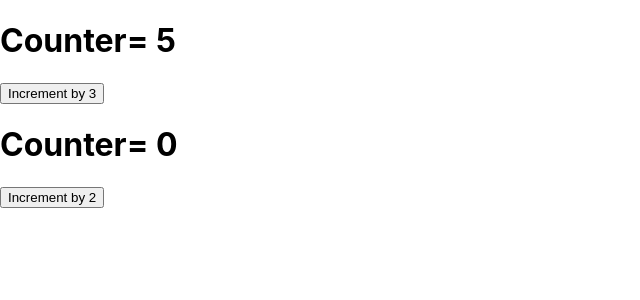
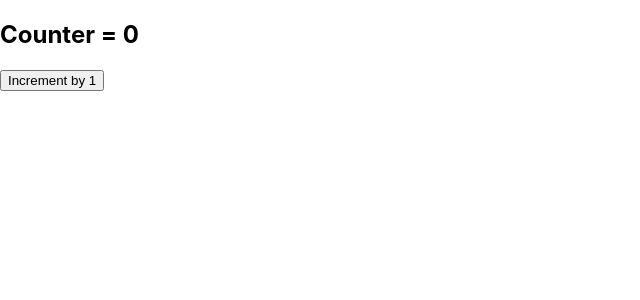
Before and after one commit to Chris1998c/React, a React (Create React App) app: page / in a window 1280 px wide. Shown: the top 300 px of the page, without its empty margins (0-640 px from the left). Built offline with nearby package versions, Linux system fonts and the light colour scheme.

Commit message:
Exercise32

```diff
--- a/src/App.jsx
+++ b/src/App.jsx
@@ -3,8 +3,8 @@ import Counter from "./Count";
 function App(){
   return(
     <div>
-    <Counter initialValue={5} incrementAmount={3} />
-    <Counter initialValue={0} incrementAmount={2} />
+    <Counter initialValue={0} incrementAmount={1} />
+
     </div>
   )
 }
--- a/src/Count.jsx
+++ b/src/Count.jsx
@@ -1,19 +1,17 @@
 import React, { useState } from 'react';
+import CounterDisplay from './CounterDisplay';
 
-
-
-function Counter({initialValue, incrementAmount}) {
-
-  const [counter, setCounter] = useState(initialValue);
-
+function Counter({ initialValue, incrementAmount }) {
+  const [count, setCount] = useState(initialValue);
 
   const incrementCounter = () => {
-    setCounter(counter + incrementAmount);
+    setCount(count + incrementAmount);
   };
 
   return (
     <div>
-      <h1>Counter= {counter}</h1>
+
+      <CounterDisplay count={count} />
       <button onClick={incrementCounter}>Increment by {incrementAmount}</button>
     </div>
   );
--- /dev/null
+++ b/src/CounterDisplay.jsx
@@ -0,0 +1,5 @@
+function CounterDisplay({ count }) {
+    return <h2>Counter = {count}</h2>;
+  }
+
+  export default CounterDisplay;
```
